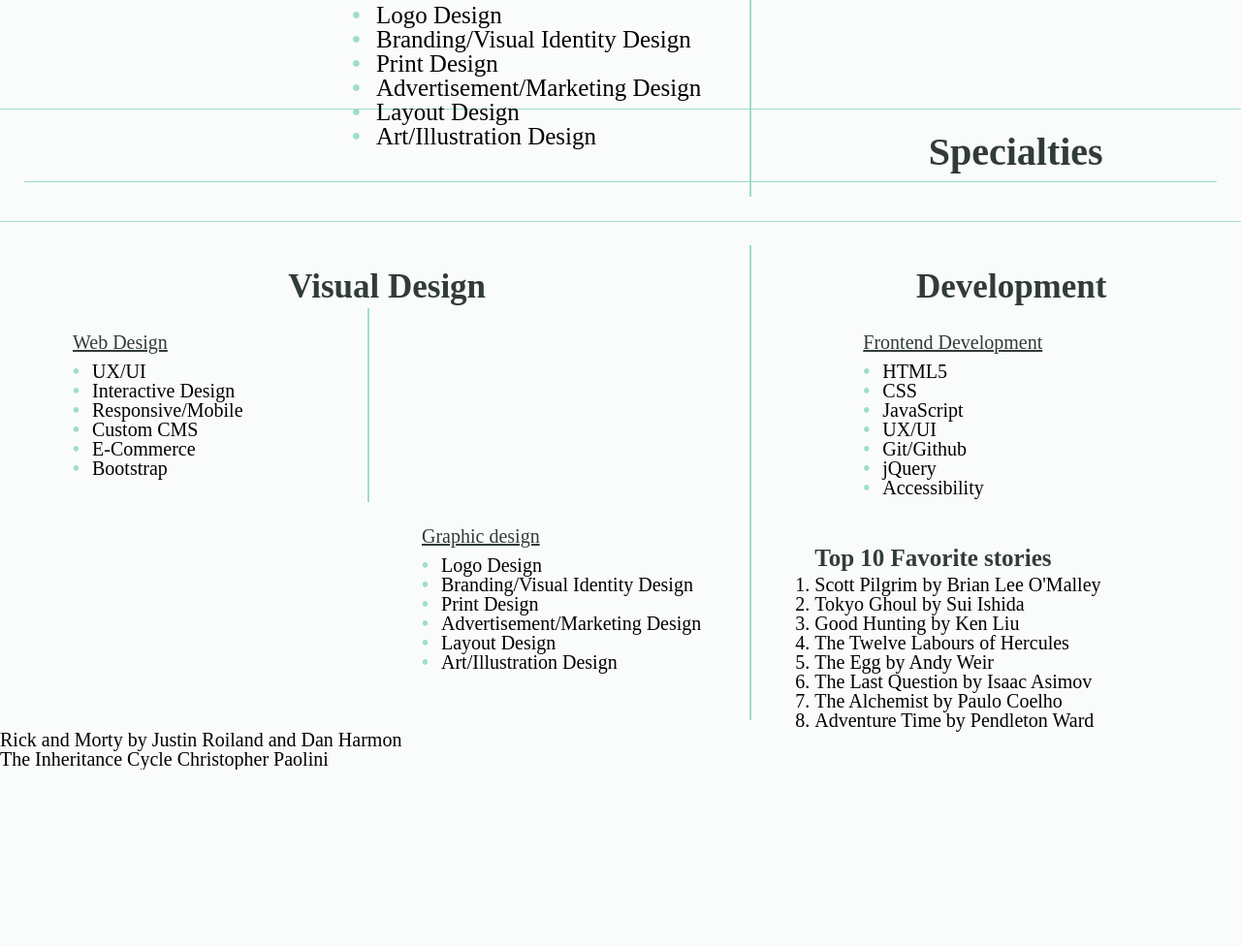
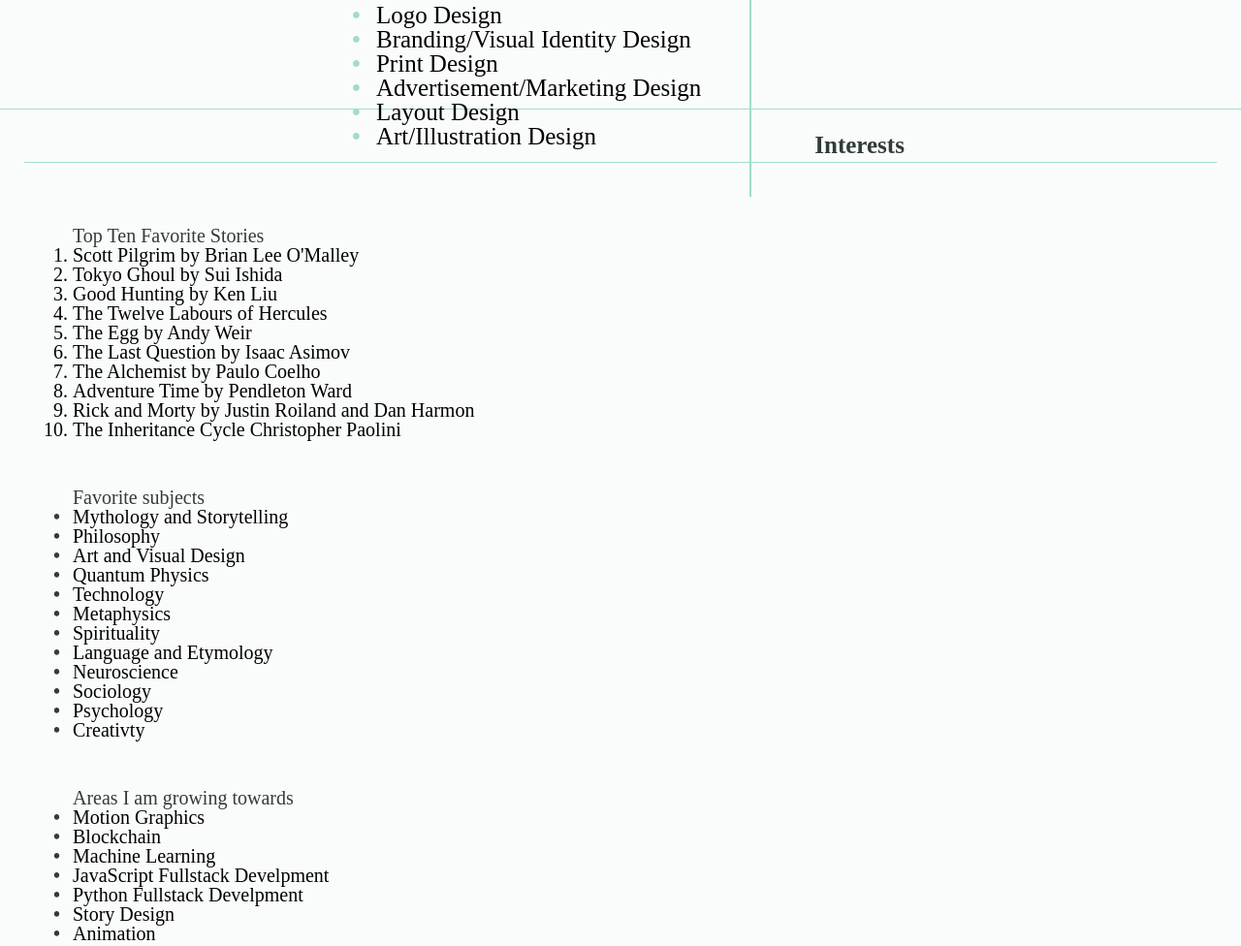
Before and after one commit to Froconic/About-Me, a plain HTML site: page index.html in a window 1280 px wide. Shown: the part 1438-2414 px from the top of the page at 97% size. Before the commit the page ends 2232 px from the top, so only its background shows below. Drawn offline with Linux system fonts and the light colour scheme.

Commit message:
added all the information before the styling

```diff
--- a/css/style.css
+++ b/css/style.css
@@ -1,3 +1,4 @@
+/* Global Tags */
 body
 {
     font-size: 20px;
@@ -116,7 +117,7 @@ li
 {
     color: black;
 }
-
+/* Skill section */
 .skills {
     height: 70vh;
     margin-top: 90px;
--- a/index.html
+++ b/index.html
@@ -17,6 +17,7 @@
         <h1 class="welcome">Akira Allen</h1>
         <h2 class="welcome-sub">Designer | Freelancer | Developer | Creative</h2>
       </div>
+    </div>
   </section>
 
 
@@ -38,7 +39,6 @@
             <li>Bootstrap</li>
           </ul>
         </div>
-        <div class="divider"></div>
         <div class="container graphic-design-container">
           <h3 class="skills-header">Graphic design</h3>
           <ul class="skills-list">
@@ -74,71 +74,74 @@
 
   <!-- Interests section -->
   <section class="interests">
-    <div class="container specialties-container">
-      <h2 class="specialties-header">Specialties</h2>
+    <div class="container interests-container">
+      <h2 class="interests-header">Interests</h2>
       <div class="line"></div>
-      <div class="container design-container">
-        <h2 class="group-header">Visual Design</h2>
-        <div class="container web-design-container">
-          <h3 class="skills-header">Web Design</h3>
-          <ul class="skills-list">
-            <li>UX/UI</li>
-            <li>Interactive Design</li>
-            <li>Responsive/Mobile</li>
-            <li>Custom CMS</li>
-            <li>E-Commerce</li>
-            <li>Bootstrap</li>
+      <div class="container interests-group-container">
+        <div class="container stories-container">
+          <h3 class="interests-group-header">Top Ten Favorite Stories</h3>
+          <ol class="stories-list">
+            <li>Scott Pilgrim by Brian Lee O'Malley</li>
+            <li>Tokyo Ghoul by Sui Ishida</li>
+            <li>Good Hunting by Ken Liu</li>
+            <li>The Twelve Labours of Hercules</li>
+            <li>The Egg by Andy Weir</li>
+            <li>The Last Question by Isaac Asimov</li>
+            <li>The Alchemist by Paulo Coelho</li>
+            <li>Adventure Time by Pendleton Ward</li>
+            <li>Rick and Morty by Justin Roiland and Dan Harmon</li>
+            <li>The Inheritance Cycle Christopher Paolini</li>
+          </ol>
+        </div>
+        <div class="clearfix"></div>
+        <div class="container subjects-container">
+          <h3 class="interests-group-header">Favorite subjects</h3>
+          <ul class="subjects-list">
+            <li>Mythology and Storytelling</li>
+            <li>Philosophy</li>
+            <li>Art and Visual Design</li>
+            <li>Quantum Physics</li>
+            <li>Technology</li>
+            <li>Metaphysics</li>
+            <li>Spirituality</li>
+            <li>Language and Etymology</li>
+            <li>Neuroscience</li>
+            <li>Sociology</li>
+            <li>Psychology</li>
+            <li>Creativty</li>
           </ul>
         </div>
-        <div class="divider"></div>
-        <div class="container graphic-design-container">
-          <h3 class="skills-header">Graphic design</h3>
-          <ul class="skills-list">
-            <li>Logo Design</li>
-            <li>Branding/Visual Identity Design</li>
-            <li>Print Design</li>
-            <li>Advertisement/Marketing Design</li>
-            <li>Layout Design</li>
-            <li>Art/Illustration Design</li>
+      <div class="clearfix"></div>
+        <div class="container growth-container">
+          <h3 class="interests-group-header">Areas I am growing towards</h3>
+          <ul class="growth-list">
+            <li>Motion Graphics</li>
+            <li>Blockchain</li>
+            <li>Machine Learning</li>
+            <li>JavaScript Fullstack Develpment</li>
+            <li>Python Fullstack Develpment</li>
+            <li>Story Design</li>
+            <li>Animation</li>
           </ul>
         </div>
       </div>
       <div class="clearfix"></div>
-      <div class="container dev-container">
-        <h2 class="group-header">Development</h2>
-        <div class="container dev-list-container">
-          <h3 class="skills-header">Frontend Development</h3>
-          <ul class="skills-list">
-            <li>HTML5</li>
-            <li>CSS</li>
-            <li>JavaScript</li>
-            <li>UX/UI</li>
-            <li>Git/Github</li>
-            <li>jQuery</li>
-            <li>Accessibility</li>
-          </ul>
-        </div>
+      <div class="container growth-container">
+        <h3 class="interests-group-header">Hobbies</h3>
+        <ul class="hobbies-list">
+          <li>Travel</li>
+          <li>Reading</li>
+          <li>Drawing</li>
+          <li>Researching</li>
+          <li>Nature</li>
+          <li>Existential discussion</li>
+          <li>Natural Movement Flow</li>
+        </ul>
       </div>
-      <div class="clearfix"></div>
     </div>
+    <div class="clearfix"></div>
       <div class="line"></div>
-
-      <h2>Top 10 Favorite stories</h2>
-      <ol>
-        <li>Scott Pilgrim by Brian Lee O'Malley</li>
-        <li>Tokyo Ghoul by Sui Ishida</li>
-        <li>Good Hunting by Ken Liu</li>
-        <li>The Twelve Labours of Hercules</li>
-        <li>The Egg by Andy Weir</li>
-        <li>The Last Question by Isaac Asimov</li>
-        <li>The Alchemist by Paulo Coelho</li>
-        <li>Adventure Time by Pendleton Ward</li>
-        <li>Rick and Morty by Justin Roiland and Dan Harmon</li>
-        <li>The Inheritance Cycle Christopher Paolini</li>
-      </ol>
     </div>
-    </div>
-
   </section>
   <!-- Career section -->
   <section class="career">
```
